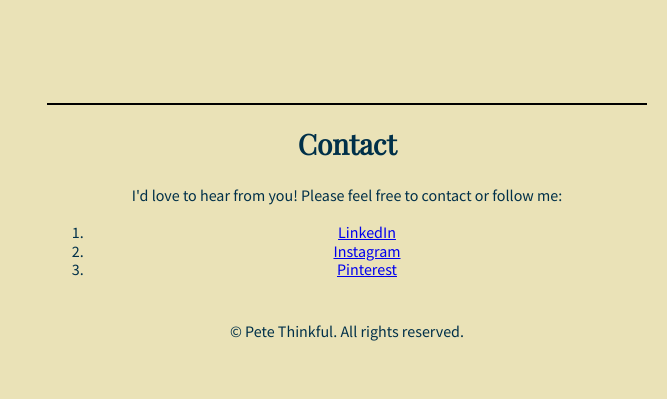
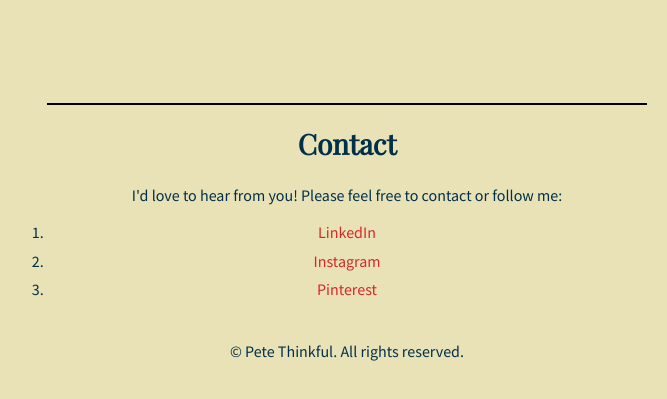
Before and after one commit to bwxlk/Chegg-project, a plain HTML site: page index.html in a window 1280 px wide. Shown: the part 1553-1952 px from the top of the page, without its empty margins (293-960 px from the left). Drawn offline with nearby package versions, Linux system fonts and the light colour scheme.

Commit message:
Update style.css
8/18 changes

```diff
--- a/style.css
+++ b/style.css
@@ -1,4 +1,4 @@
-/* The @import rule below imports the Playfair Display and Source Sans Pro fonts into the stylesheet. You don't have to edit this line.*/
+/* The @import rule below imports the Playfair Display and Source Sans Pro fonts into the stylesheet. You don't have to edit this line. */
 @import url("https://fonts.googleapis.com/css2?family=Playfair+Display&family=Source+Sans+Pro:wght@400&display=swap");
 
 body {
@@ -126,20 +126,20 @@ nav ul li a:hover {
   font-size: 28px; /* Larger font size for the main heading */
 }
 
-#contact ul {
-  list-style-type: none;
+#contact ol { /* Change from ul to ol if required for numbered list */
+  list-style-type: decimal; /* Ensures list is numbered */
   padding: 0;
 }
 
-#contact ul li {
+#contact ol li {
   margin-bottom: 10px; /* Add space between contact links */
 }
 
-#contact ul li a:link, #contact ul li a:visited {
+#contact ol li a:link, #contact ol li a:visited {
   color: #d62828;
   text-decoration: none;
 }
 
-#contact ul li a:hover {
+#contact ol li a:hover {
   color: #f77f00;
 }
```
